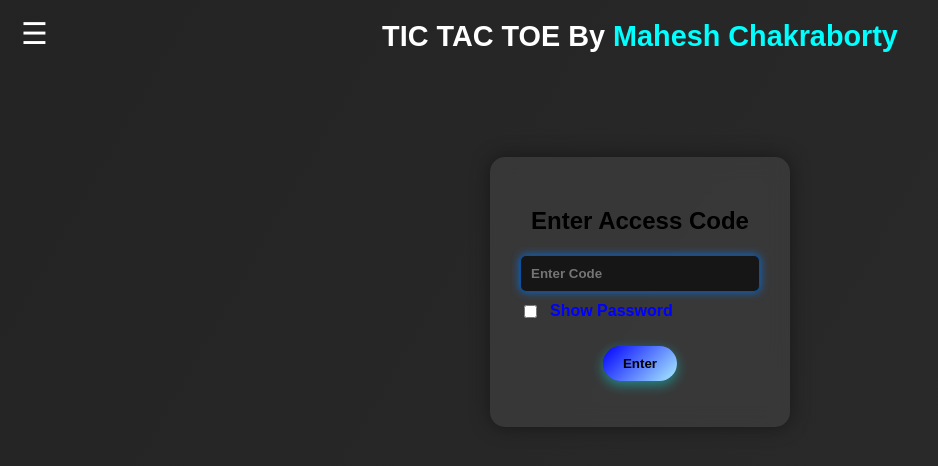
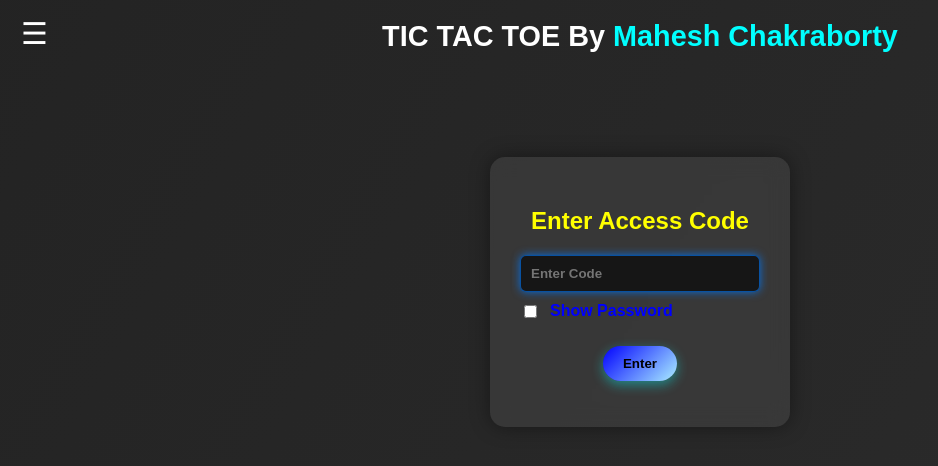
Before and after one commit to maheshflo/tictactoe.github.io, a plain HTML site: page index.html in a window 1280 px wide. Shown: the whole page, without its empty margins (0-938 px from the left). Drawn offline with Linux system fonts and the light colour scheme.

Commit message:
Update index.html

```diff
--- a/index.html
+++ b/index.html
@@ -96,6 +96,7 @@
       align-items: center;
       text-align: center;
       transition: margin-left 0.3s ease;
+	    color: yellow
     }
 
     .sidenav.active ~ .container {
```
